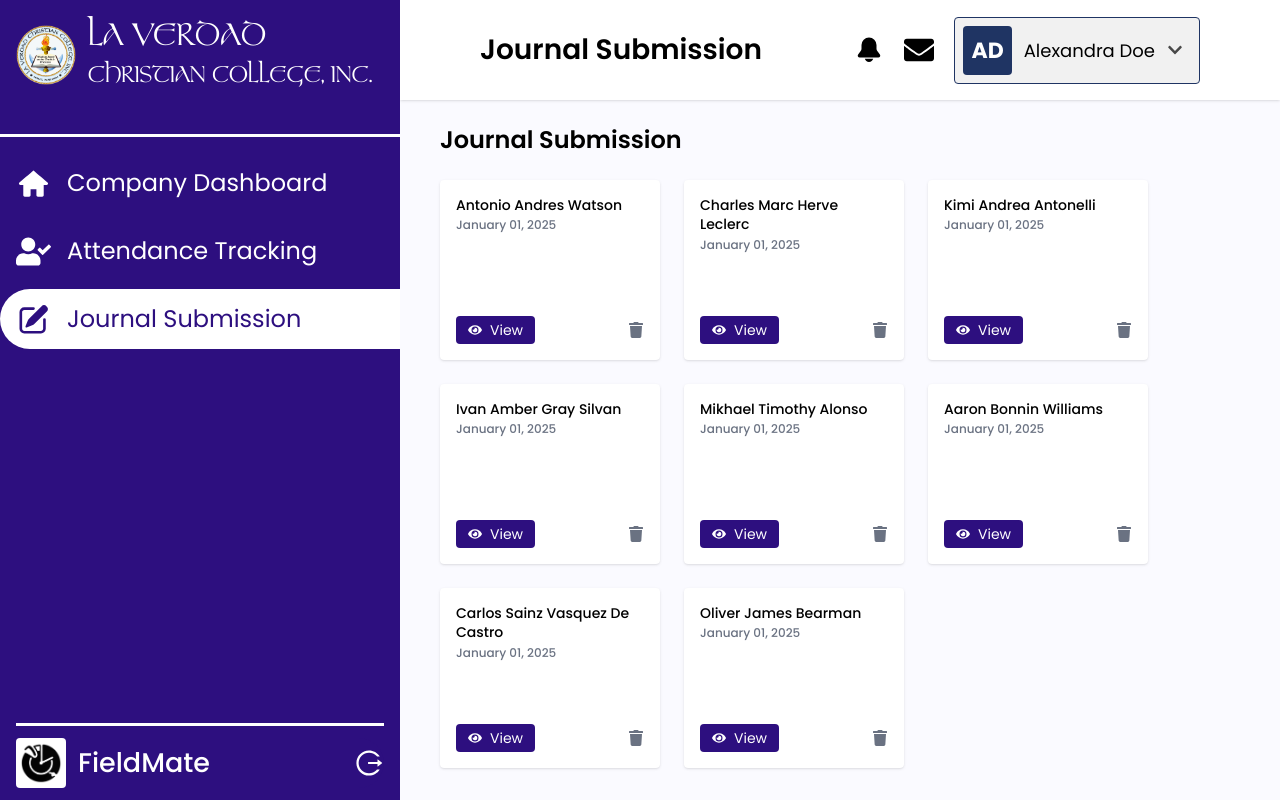
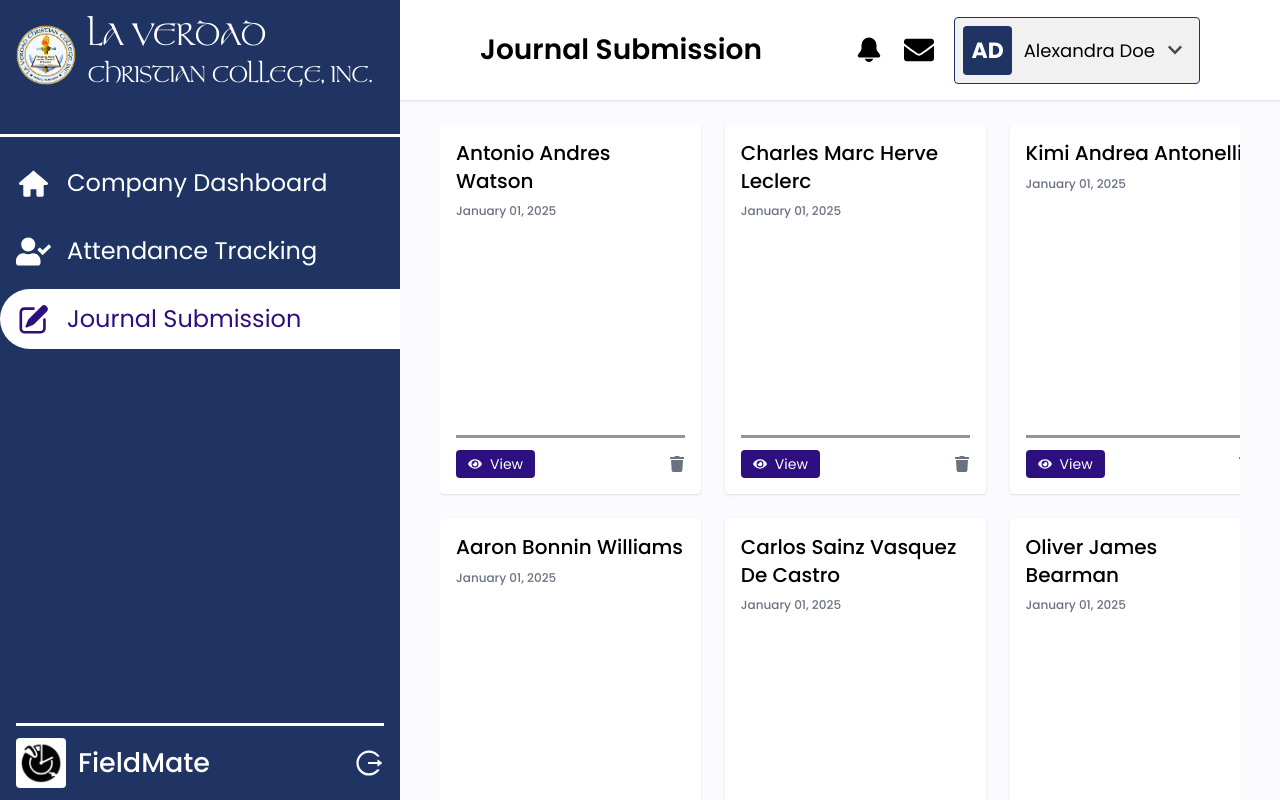
Before and after one commit to roylynjoy/Finals_Project, a React (Vite) app: page /CompanyJournal in a window 1280 px wide. Shown: the top 800 px of the page. Built offline with nearby package versions, Linux system fonts and the light colour scheme.

Commit message:
small changes

```diff
--- a/src/Pages/CompanyAttendance.jsx
+++ b/src/Pages/CompanyAttendance.jsx
@@ -66,7 +66,7 @@ function CompanyAttendance() {
           {/* Attendance Table */}
           <div className="overflow-x-auto text-[25px]">
             <table className="min-w-full bg-white rounded-lg border">
-              <thead className="bg-[#2e1065] text-white text-left ">
+              <thead className="bg-[#1F3463] text-white text-left ">
                 <tr>
                   <th className="py-4 pl-15">Name</th>
                   <th className="py-4 px-6">Time In</th>
--- a/src/Pages/CompanyJournal.jsx
+++ b/src/Pages/CompanyJournal.jsx
@@ -33,23 +33,24 @@ function CompanyJournal() {
 
         {/* Journal Submission Section */}
         <div className="px-10 py-6">
-          <h1 className="text-2xl font-semibold mb-6">Journal Submission</h1>
 
-          <div className="flex flex-wrap gap-6">
+          {/* Force 5 entries per row */}
+          <div className="overflow-x-auto">
+            <div className="grid grid-cols-5 gap-6 min-w-[1400px]">
               {journalEntries.map((name, index) => (
                 <div
                   key={index}
-                className="bg-white shadow rounded p-4 flex flex-col justify-between w-[220px] h-[180px]"
+                  className="bg-white shadow rounded p-4 flex flex-col justify-between w-full h-[370px]"
                 >
                   <div className="flex-1 mb-6">
-                  <p className="text-sm font-medium leading-snug">
+                    <p className="text-[20px] font-medium leading-snug">
                       {name}
                       <br />
                       <span className="text-gray-500 text-xs">January 01, 2025</span>
                     </p>
                   </div>
 
-                <div className="flex justify-between items-center">
+                  <div className="flex justify-between items-center border-t-3 border-[#959494] pt-3">
                     <button className="flex items-center gap-2 px-3 py-1 text-white bg-[#2D0F7F] rounded text-sm hover:bg-[#1F3463]">
                       <FaEye size={14} />
                       View
@@ -63,6 +64,7 @@ function CompanyJournal() {
             </div>
           </div>
         </div>
+      </div>
       <Footer />
     </div>
   );
--- a/src/Pages/CompanySidebar.jsx
+++ b/src/Pages/CompanySidebar.jsx
@@ -16,7 +16,7 @@ const Sidebar = ({ isExpanded, setIsExpanded }) => {
 
   return (
     <div
-      className={`h-screen bg-[#2D0F7F] text-white fixed flex flex-col justify-between transition-all duration-500 ease-in-out z-50 ${
+      className={`h-screen bg-[#1F3463] text-white fixed flex flex-col justify-between transition-all duration-500 ease-in-out z-50 ${
         isExpanded ? "w-[400px]" : "w-[100px]"
       }`}
       onMouseEnter={() => setIsExpanded(true)}
@@ -72,7 +72,7 @@ const Sidebar = ({ isExpanded, setIsExpanded }) => {
         <p className="border-t-3 mb-3"></p>
         <a
           href="#"
-          className={`flex items-center justify-between bg-[#2D0F7F] transition-all duration-300 ease-in-out rounded-full ${
+          className={`flex items-center justify-between bg-[#1F3463] transition-all duration-300 ease-in-out rounded-full ${
             isExpanded ? "w-full" : "w-[60px] mx-auto justify-center"
           }`}
         >
--- a/src/Pages/sidebar.jsx
+++ b/src/Pages/sidebar.jsx
@@ -18,7 +18,7 @@ const Sidebar = ({ isExpanded, setIsExpanded }) => {
 
   return (
     <div
-      className={`h-screen bg-[#2D0F7F] text-white fixed flex flex-col justify-between transition-all duration-500 ease-in-out z-50 ${
+      className={`h-screen bg-[#1F3463] text-white fixed flex flex-col justify-between transition-all duration-500 ease-in-out z-50 ${
         isExpanded ? "w-[400px]" : "w-[100px]"
       }`}
       onMouseEnter={() => setIsExpanded(true)}
@@ -74,7 +74,7 @@ const Sidebar = ({ isExpanded, setIsExpanded }) => {
         <p className="border-t-3 mb-3"></p>
         <a
           href="#"
-          className={`flex items-center justify-between bg-[#2D0F7F] transition-all duration-300 ease-in-out rounded-full ${
+          className={`flex items-center justify-between bg-[#1F3463] transition-all duration-300 ease-in-out rounded-full ${
             isExpanded ? "w-full" : "w-[60px] mx-auto justify-center"
           }`}
         >
```
Lines whose indentation alone changed are shown as unchanged.
